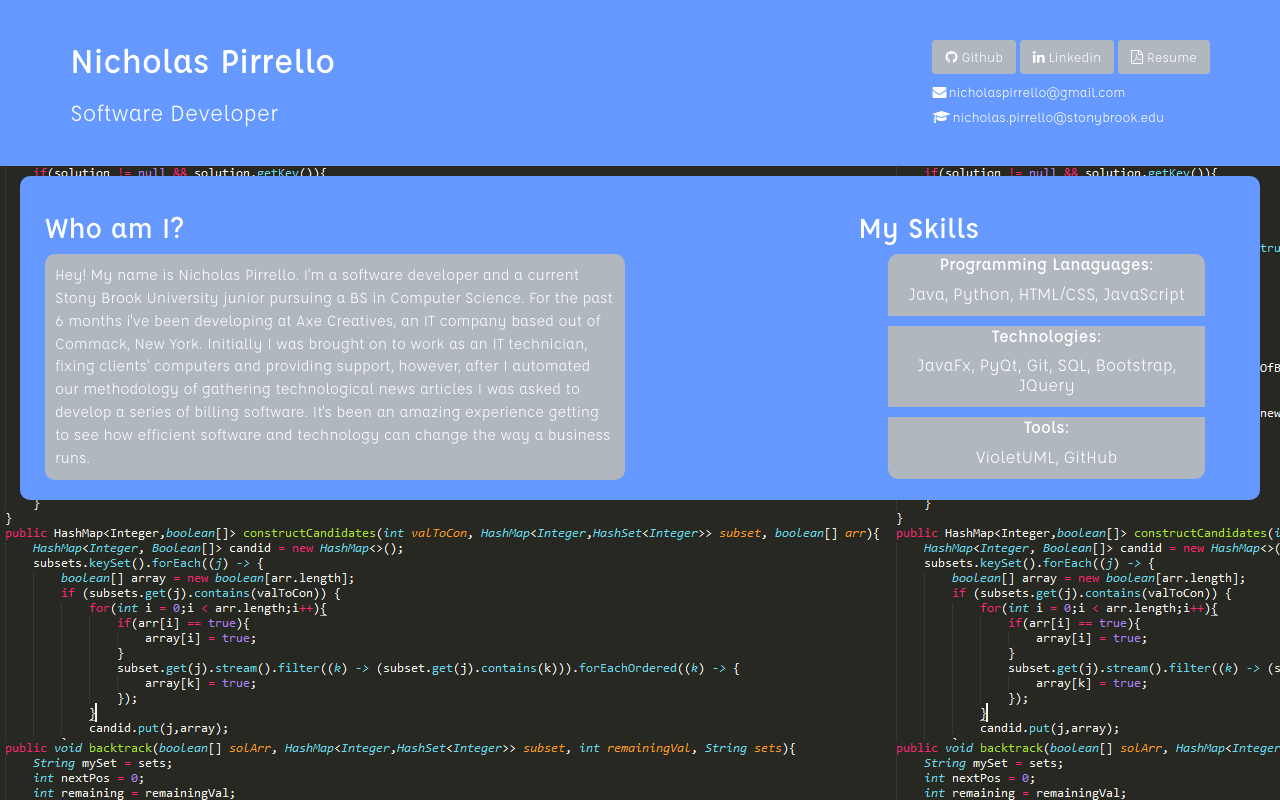
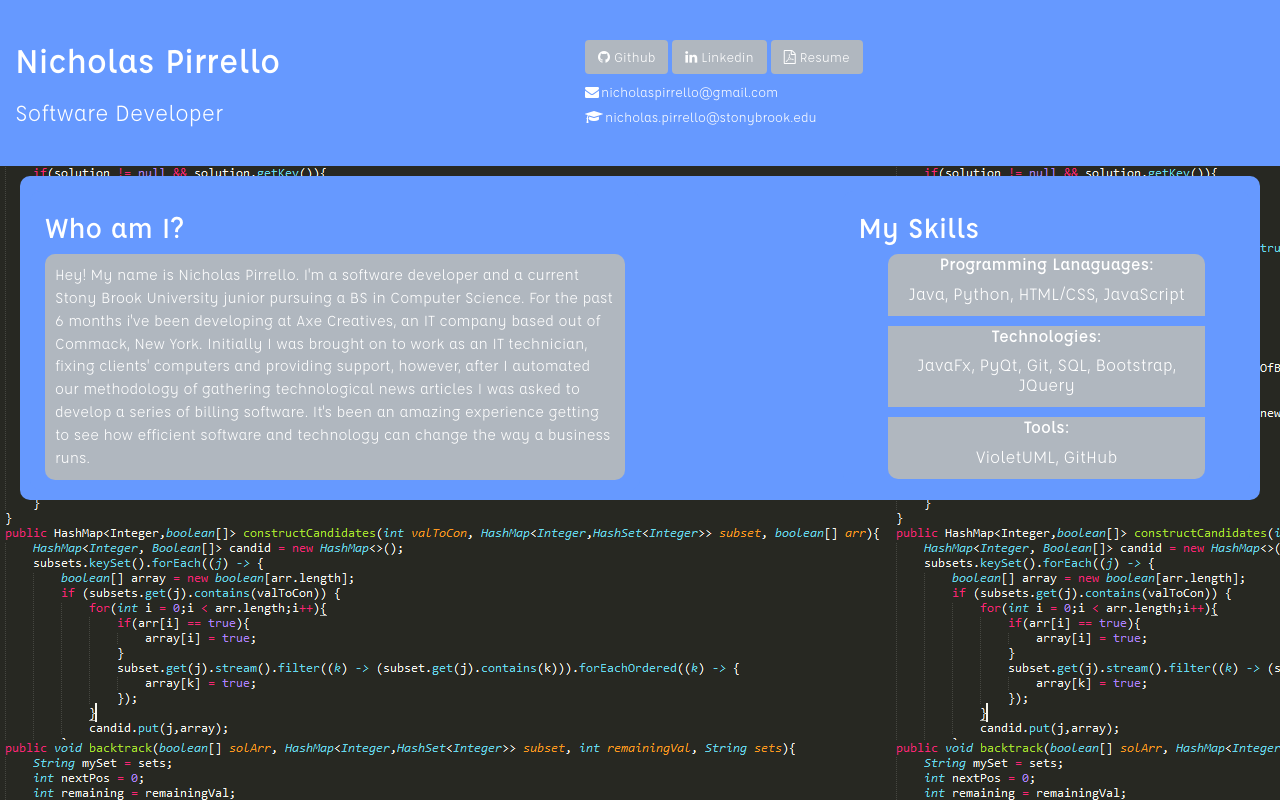
Before and after one commit to nspirrello/nspirrello.github.io, a plain HTML site: page index.html in a window 1280 px wide. Drawn offline with nearby package versions, Linux system fonts and the light colour scheme.

Commit message:
Update index.html

```diff
--- a/index.html
+++ b/index.html
@@ -14,13 +14,13 @@
 
 	<body>
 		<header class="header">
-			<div class="container container-fluid">
-				<div class="my-content pull-left">
+			<div class="container container-fluid row">
+				<div class="col-md-6 col-sm-12 my-content pull-left">
 					<h1 class="name">Nicholas Pirrello</h1>
 					<h3>Software Developer</h4>
 
 				</div>
-				<div class="my-links pull-right">
+				<div class="col-md-6 col-sm-12 my-links pull-right">
 					<a href="https://www.github.com/nspirrello">
 						<button class="btn" id="github"><i class="fa fa-github" style="padding-right: 4px;"></i>Github</button>
 					</a>
```
